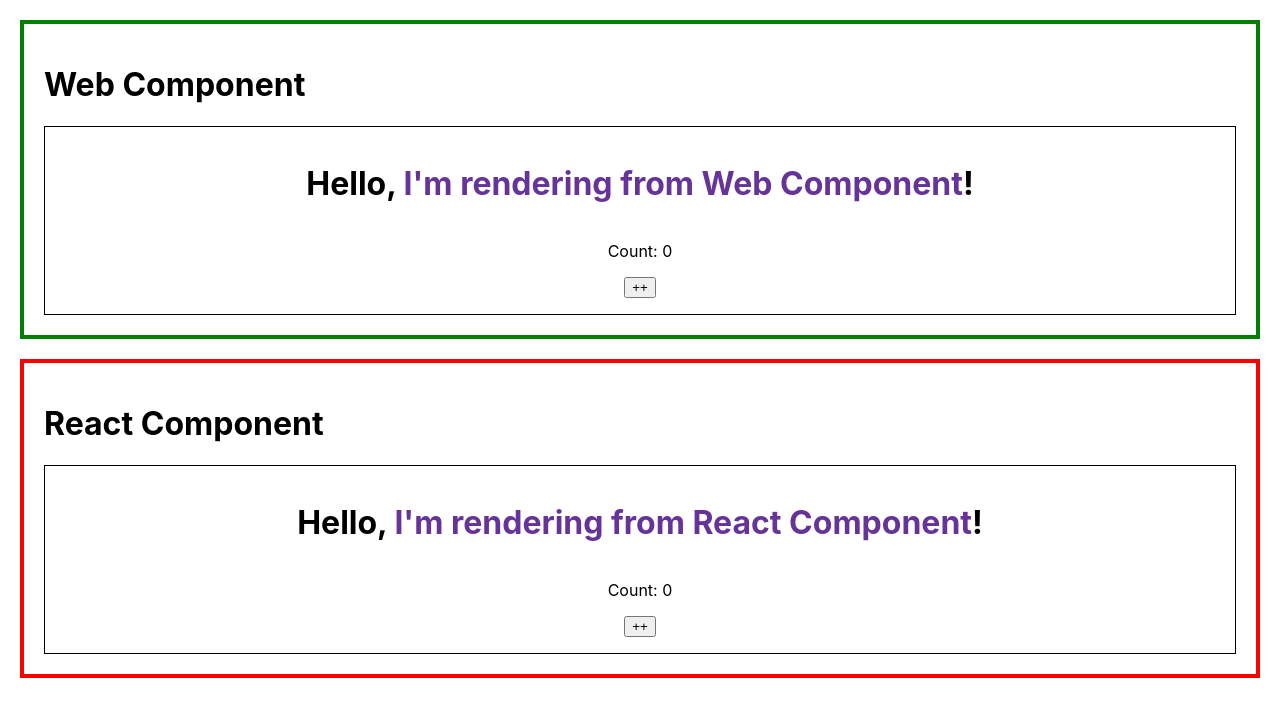
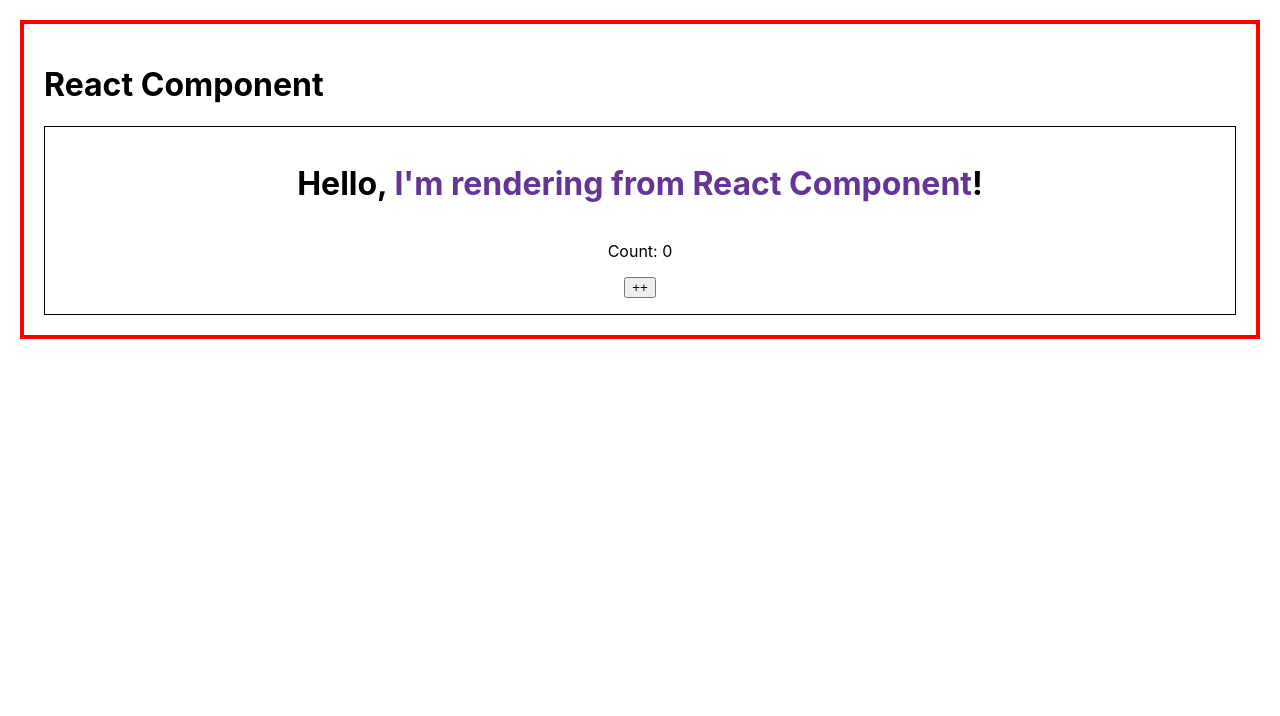
Before and after one commit to trangeggspot/nextjs-v14-app, a Next.js app: page / in a window 1280 px wide. Shown: the top 716 px of the page. Built offline with nearby package versions, Linux system fonts and the light colour scheme.

Commit message:
react component only

```diff
--- a/app/page.tsx
+++ b/app/page.tsx
@@ -4,7 +4,7 @@ import WebComponent from "./WebComponent";
 export default function Home() {
   return (
     <main>
-      <WebComponent></WebComponent>
+      {/* <WebComponent></WebComponent> */}
       <ReactComponent></ReactComponent>
     </main>
   );
```
